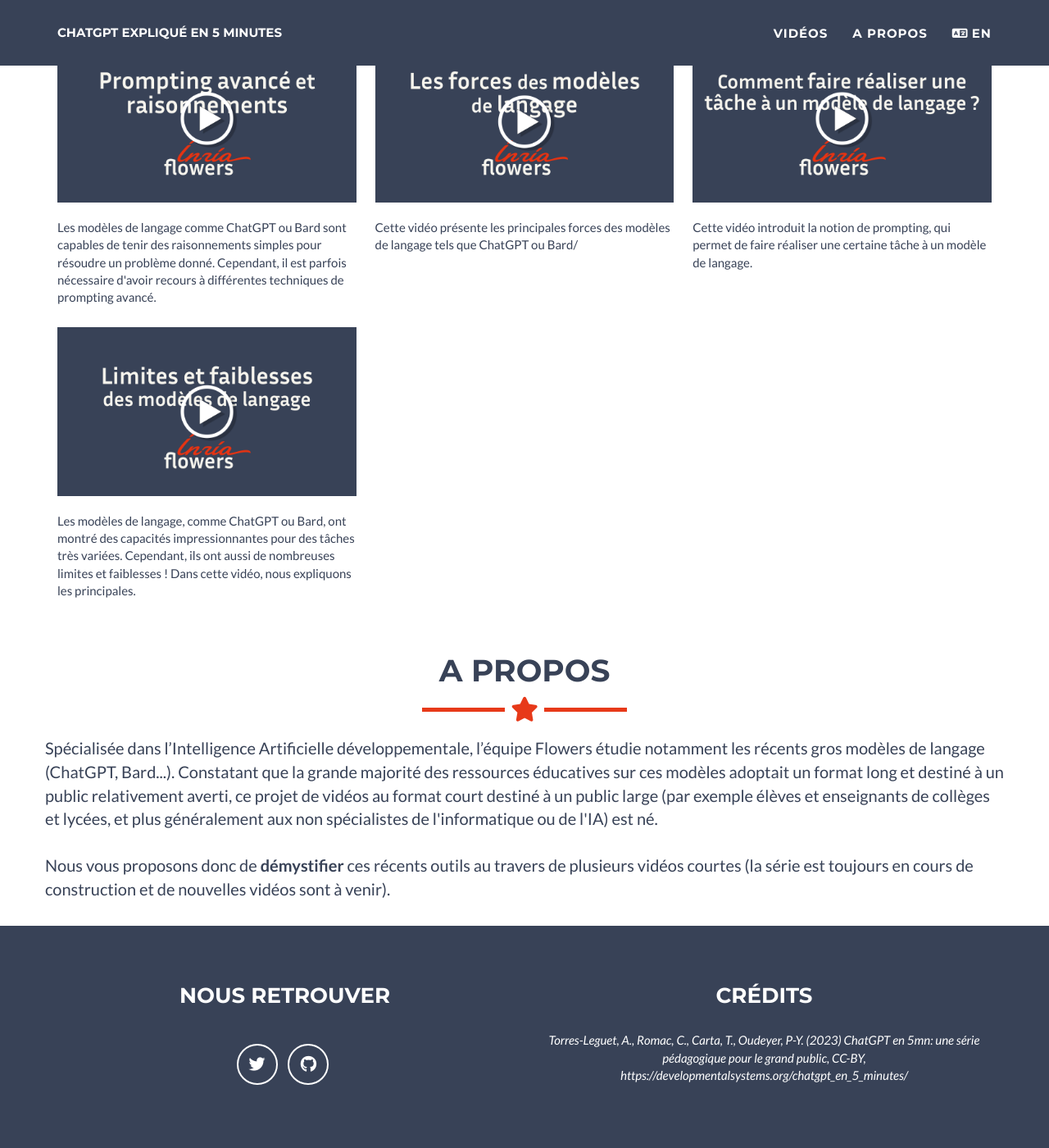
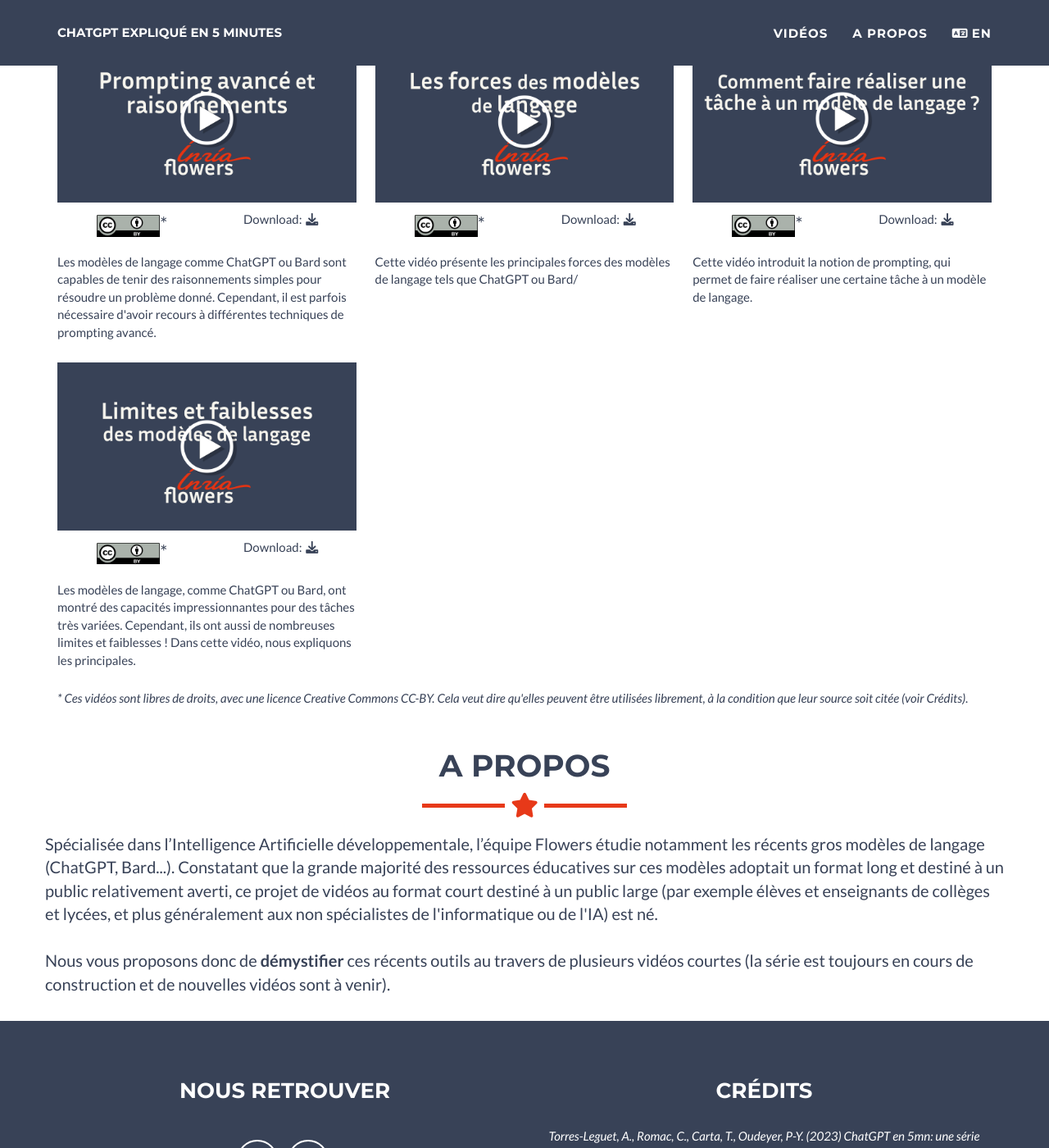
Before and after one commit to ClementRomac/test, a Jekyll site: the page built from _posts/fr/2023-11-03-advanced-prompting.markdown, in a window 1280 px wide and 1400 px high, scrolled down 658 px. Shown: the whole window at 82% size. Built offline with Jekyll 4.4.1, drawn with Linux system fonts in a browser that asks for light colours.

Commit message:
some visual updates

```diff
--- a/_includes/modals.html
+++ b/_includes/modals.html
@@ -34,7 +34,7 @@
               <li>Download:
                 <a href="{{ post.download-link }}" download class="download">
                   <i class="fa-solid fa-fw fa-download"></i>
-              </a>
+                </a>
               </li>
               {% endif %}
             </ul>
--- a/_includes/portfolio_grid.html
+++ b/_includes/portfolio_grid.html
@@ -25,6 +25,17 @@
           </div>
           <img src="{{ site.url }}/img/portfolio/{{ post.img }}" class="img-responsive" alt="{{ post.alt }}">
         </a>
+        <div class="row download-section">
+          <div class="col-lg-6 cc-by">
+            <img src="{{ site.url }}/img/ccby.png" loading="lazy" width="77"/>*
+          </div>
+          <div class="col-lg-6">
+            Download:
+                <a href="{{ post.download-link }}" download class="download">
+                  <i class="fa-solid fa-fw fa-download"></i>
+              </a>
+            </div>
+        </div>
         <p>
           {{ post.short-desc }}
         </p>
@@ -32,5 +43,12 @@
       {% endif %}
       {% endfor %}
     </div>
+    <p class="cc-by-explanation"><i>*
+      {% if page.lang == 'fr' %}
+        Ces vidéos sont libres de droits, avec une licence Creative Commons CC-BY. Cela veut dire qu'elles peuvent être utilisées librement, à la condition que leur source soit citée (voir Crédits).
+      {% else if page.lang == 'en' %}
+        These videos are royalty-free, with a Creative Commons CC-BY license. This means that they can be used freely, provided that their source is cited (see Credits).
+      {% endif %}
+    </i></p>
   </div>
 </section>
```
Also changed, not shown: _includes/css/main.css (+29 -0 lines), 5 other files.
